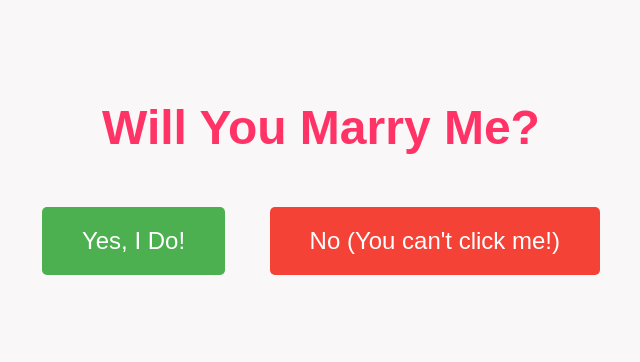
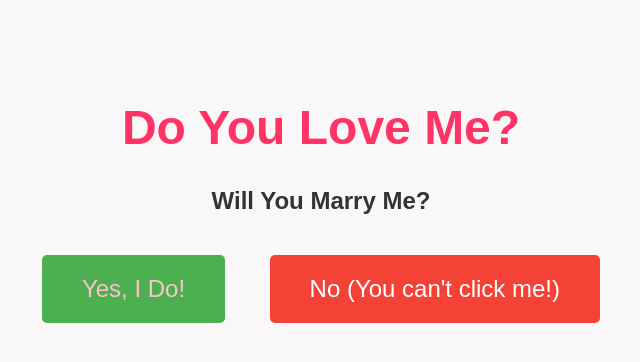
Before and after one commit to sonuplayz/animation, a plain HTML site: page index.html in a window 1280 px wide. Shown: the whole page, without its empty margins (319-959 px from the left). Drawn offline with Linux system fonts and the light colour scheme.

Commit message:
Update index.html

```diff
--- a/index.html
+++ b/index.html
@@ -3,7 +3,7 @@
 <head>
     <meta charset="UTF-8">
     <meta name="viewport" content="width=device-width, initial-scale=1.0">
-    <title>Proposal: Will You Marry Me?</title>
+    <title>Proposal:?</title>
     <style>
         body {
             font-family: Arial, sans-serif;
@@ -18,7 +18,7 @@
         }
         #yesButton {
             background-color: #4CAF50;
-            color: white;
+            color: pink;
             font-size: 1.5em;
             padding: 20px 40px;
             margin: 20px;
@@ -50,7 +50,8 @@
     </style>
 </head>
 <body>
-    <h1>Will You Marry Me?</h1>
+    <h1>Do You Love Me?</h1>
+    <h2>Will You Marry Me?</h2>
     <div>
         <button id="yesButton" onclick="acceptProposal()">Yes, I Do!</button>
         <button id="noButton" onclick="declineProposal()">No (You can't click me!)</button>
```
